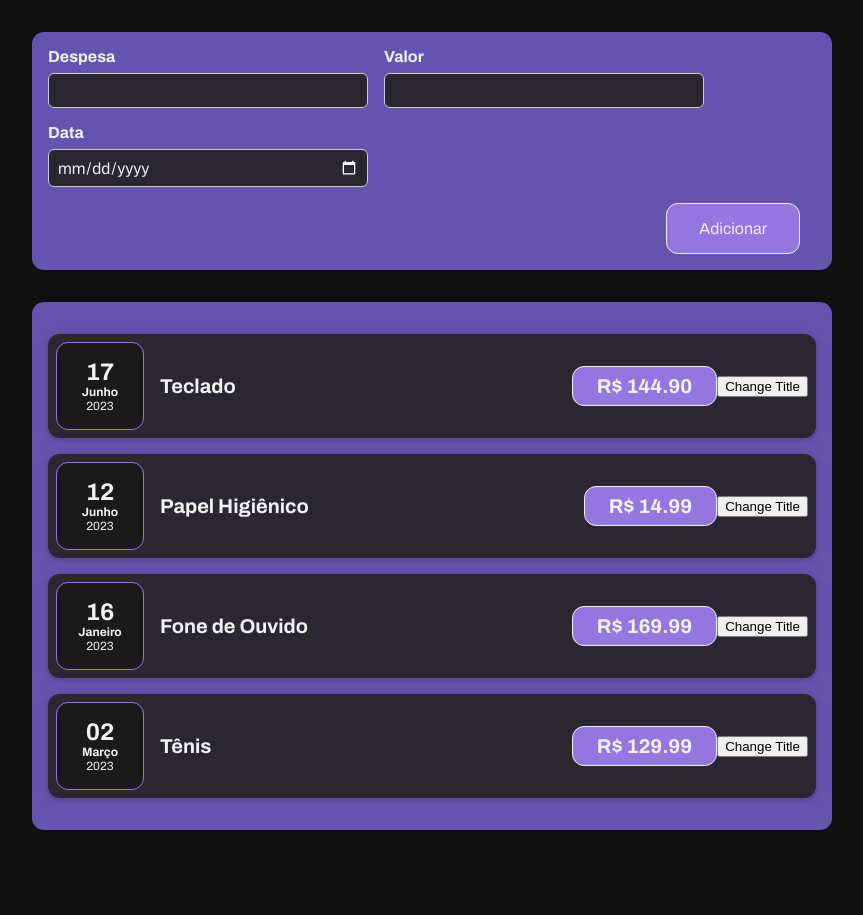
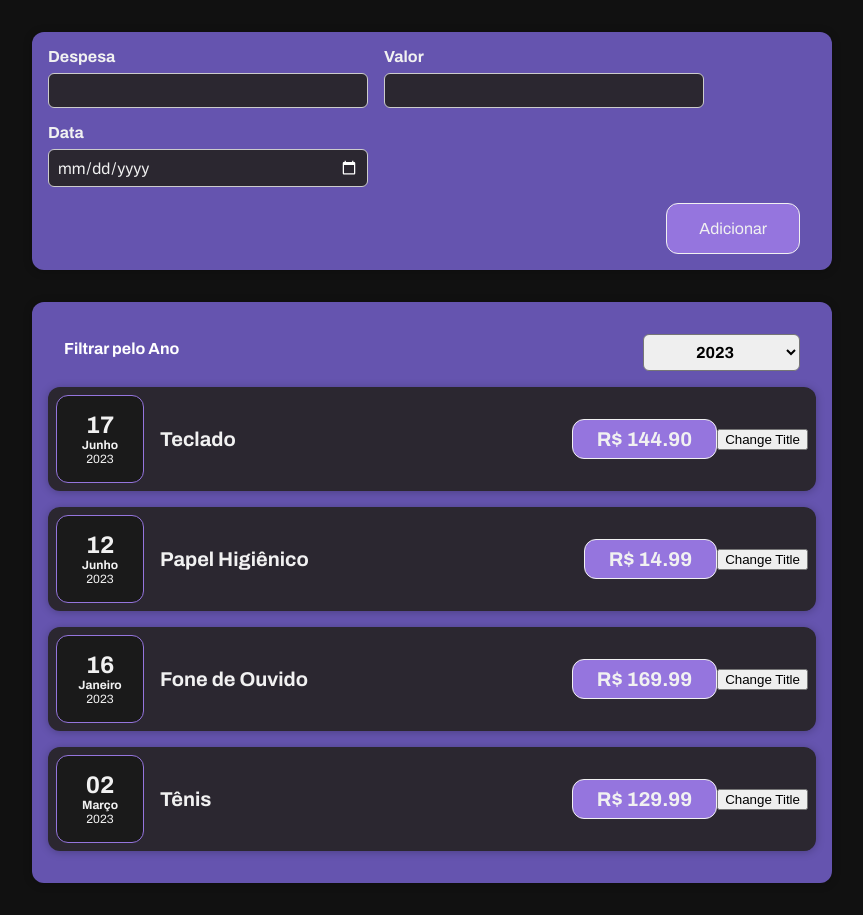
Before and after one commit to Je-Carlos/React-complete-guide, a React (Create React App) app in the folder 3-react-state-and-events/: page / in a window 1280 px wide. Shown: the whole page, without its empty margins (208-1071 px from the left). Before the commit the page ends 862 px from the top, so only its background shows below. Built offline with nearby package versions, Linux system fonts and the light colour scheme.

Commit message:
criando filtro para os anos

```diff
--- /dev/null
+++ b/3-react-state-and-events/src/components/Expenses/ExpenseFilter.css
@@ -0,0 +1,24 @@
+.expenses-filter {
+  color: white;
+  padding: 0 1rem;
+}
+
+.expenses-filter__control {
+  display: flex;
+  width: 100%;
+  align-items: center;
+  justify-content: space-between;
+  margin: 1rem 0;
+}
+
+.expenses-filter label {
+  font-weight: bold;
+  margin-bottom: 0.5rem;
+}
+
+.expenses-filter select {
+  font: inherit;
+  padding: 0.5rem 3rem;
+  font-weight: bold;
+  border-radius: 6px;
+}
--- /dev/null
+++ b/3-react-state-and-events/src/components/Expenses/ExpenseFilter.jsx
@@ -0,0 +1,25 @@
+import React from "react";
+
+import "./ExpenseFilter.css";
+
+const ExpensesFilter = (props) => {
+  const filterChangeHandler = (event) => {
+    props.onFilterYear(event.target.value);
+  };
+  return (
+    <div className="expenses-filter">
+      <div className="expenses-filter__control">
+        <label>Filtrar pelo Ano</label>
+        <select value={props.onSelectedYear} onChange={filterChangeHandler}>
+          <option value="2025">2025</option>
+          <option value="2024">2024</option>
+          <option value="2023">2023</option>
+          <option value="2022">2022</option>
+          <option value="2021">2021</option>
+        </select>
+      </div>
+    </div>
+  );
+};
+
+export default ExpensesFilter;
--- a/3-react-state-and-events/src/components/Expenses/Expenses.js
+++ b/3-react-state-and-events/src/components/Expenses/Expenses.js
@@ -1,10 +1,21 @@
+import React, { useState } from "react";
 import ExpenseItem from "./ExpenseItem";
 import "./Expenses.css";
 import Card from "../UI/Card";
+import ExpensesFilter from "./ExpenseFilter";
 
 const Expenses = (props) => {
+  const [filteredYear, setFilteredYear] = useState("2023");
+  const filterHandler = (year) => {
+    setFilteredYear(year);
+  };
   return (
+    <div>
       <Card className="expenses">
+        <ExpensesFilter
+          onSelectedYear={filteredYear}
+          onFilterYear={filterHandler}
+        />
         <ExpenseItem
           title={props.items[0].title}
           amount={props.items[0].amount}
@@ -26,6 +37,7 @@
           date={props.items[3].date}
         />
       </Card>
+    </div>
   );
 };
 export default Expenses;
```
Lines whose indentation alone changed are shown as unchanged.
